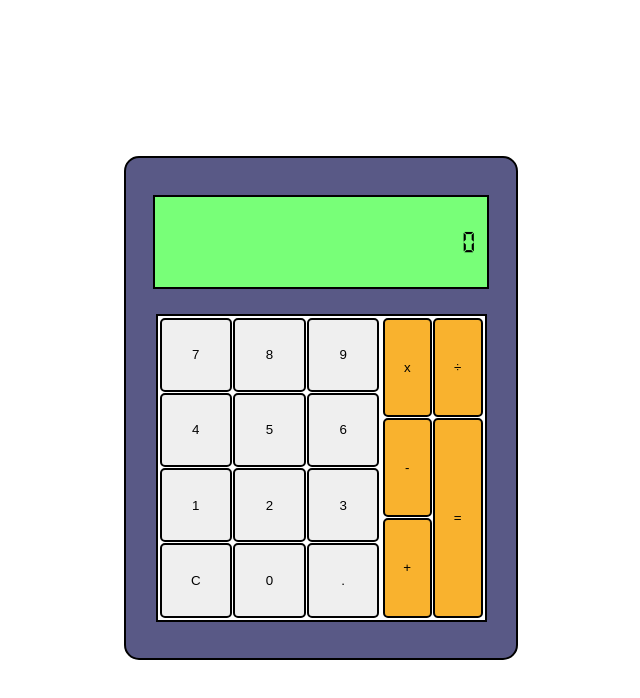
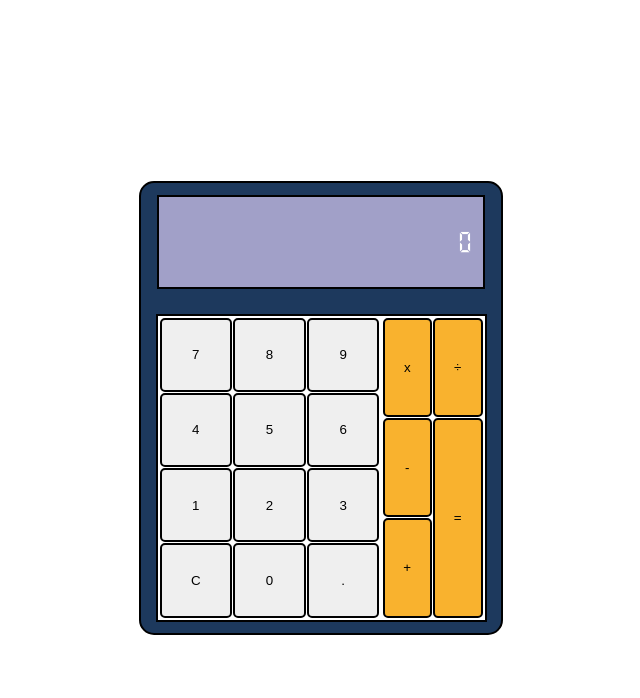
Before and after one commit to hlokman/Project-Calculator, a plain HTML site: page index.html in a window 1280 px wide. Shown: the whole page, without its empty margins (327-967 px from the left). Drawn offline with Linux system fonts and the light colour scheme.

Commit message:
Modify the style

```diff
--- a/style.css
+++ b/style.css
@@ -15,15 +15,15 @@ body {
 
 #container {
     border: 2px solid black;
-    height: 500px;
-    width: 390px;
+    height: 450px;
+    width: 360px;
     border-radius: 15px;
     display: flex;
     flex-direction: column;
     justify-content: center;
     align-items: center;
     flex-shrink: 0;
-    background-color: rgb(89, 89, 134);
+    background-color: #1d395d;
 
 }
 
@@ -33,14 +33,15 @@ body {
     flex-direction: column;
     justify-content: center;
     align-items: center;
-    width: 85%;
+    width: 90%;
     height: 90px;
     margin-bottom: 25px;
     background-color: white;
-    background-color: rgb(120, 255, 120);
+    background-color: rgb(161, 160, 200);
     font-family:'Digital Numbers'
 }
 .subDisplay {
+    color: white;
     font-weight: 300;
     font-size: 20px;
     margin-left: auto;
```
